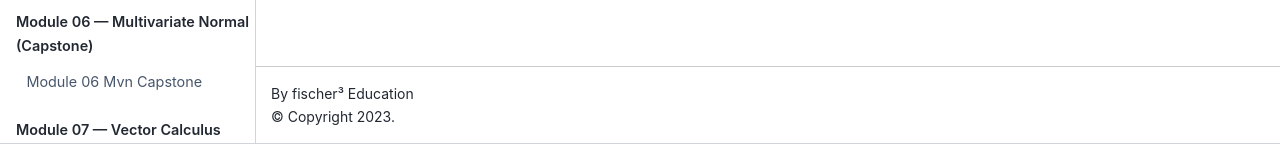
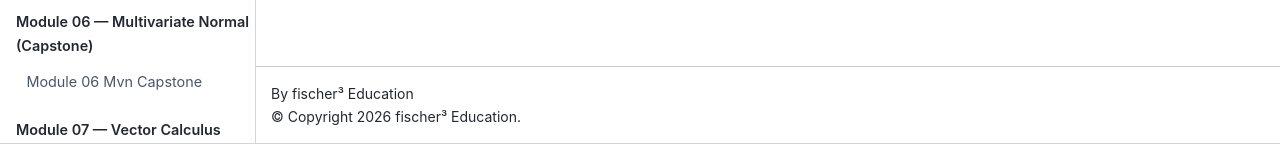
Before and after one commit to fischer3-net/jupyter-threat-surfaces, a Jupyter Book: the page built from README.md, in a window 1280 px wide. Shown: the part 757-901 px from the top of the page. Built offline with Jupyter Book 1.0.4 settings and Sphinx 7.4.7 and the Sphinx Book theme 1.1.4, drawn with Linux system fonts in a browser that asks for light colours.

Commit message:
fixing copyright

```diff
--- a/_config.yml
+++ b/_config.yml
@@ -42,7 +42,7 @@ html:
   use_repository_button: true
   home_page_in_navbar: true
   favicon: assets/favicon3.svg   # optional
-  copyright: "2026"
+
 
 # ==============================================================================
 # MathJax configuration — defines all course macros from latex-preamble.tex
@@ -50,6 +50,7 @@ html:
 # ==============================================================================
 sphinx:
   config:
+    copyright: "2026 fischer³ Education"
     mathjax3_config:
       tex:
         macros:
```
